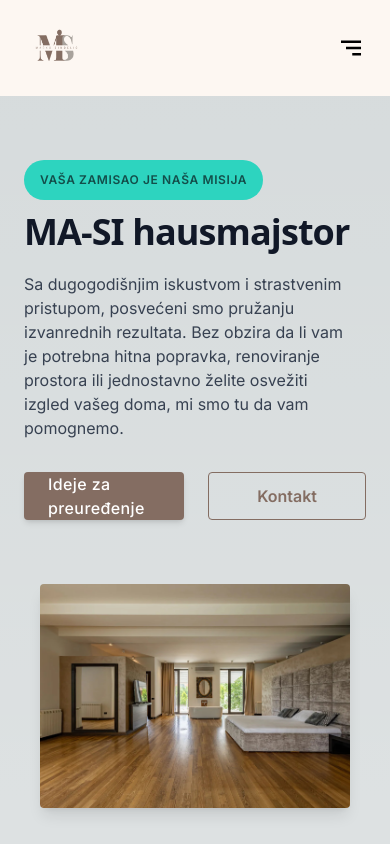
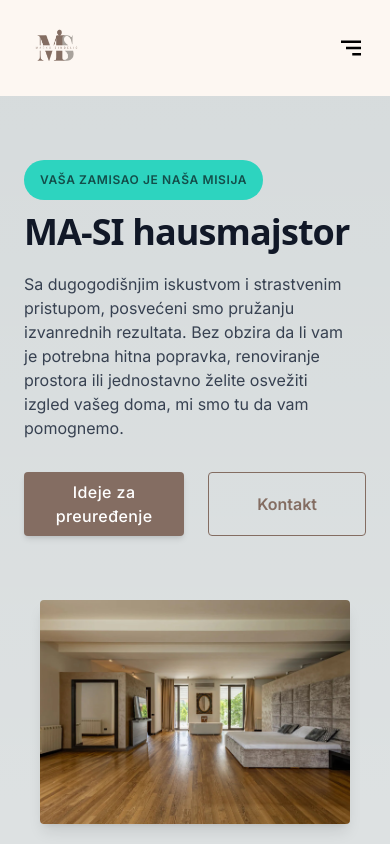
Before and after one commit to cehicm/ma-si-hausmajstor, a Next.js app: page / in a window 390 px wide. Shown: the top 844 px of the page. Built offline with nearby package versions, Linux system fonts and the light colour scheme.

Commit message:
Update hero component responsive

```diff
--- a/src/components/Hero.js
+++ b/src/components/Hero.js
@@ -39,14 +39,14 @@ export default function Hero() {
 						<div className="flex items-center">
 							<Link
 								href="/"
-								className="inline-flex items-center justify-center h-12 px-6 mr-6 font-medium tracking-wide text-white transition duration-200 rounded shadow-md bg-lightbrown hover:bg-white hover:text-lightbrown focus:shadow-outline focus:outline-none"
+								className="inline-flex items-center justify-center h-16 text-center px-6 mr-6 font-medium tracking-wide text-white transition duration-200 rounded shadow-md bg-lightbrown hover:bg-white hover:text-lightbrown focus:shadow-outline focus:outline-none"
 							>
 								Ideje za preuređenje
 							</Link>
 							<Link
 								href="/"
 								aria-label=""
-								className="inline-flex items-center font-semibold text-lightbrown transition-colors duration-200 hover:bg-lightbrown hover:text-white border border-lightbrown h-12 py-2 px-12 rounded"
+								className="inline-flex items-center font-semibold h-16 text-lightbrown transition-colors duration-200 hover:bg-lightbrown hover:text-white border border-lightbrown h-12 py-2 px-12 rounded"
 							>
 								Kontakt
 							</Link>
```
